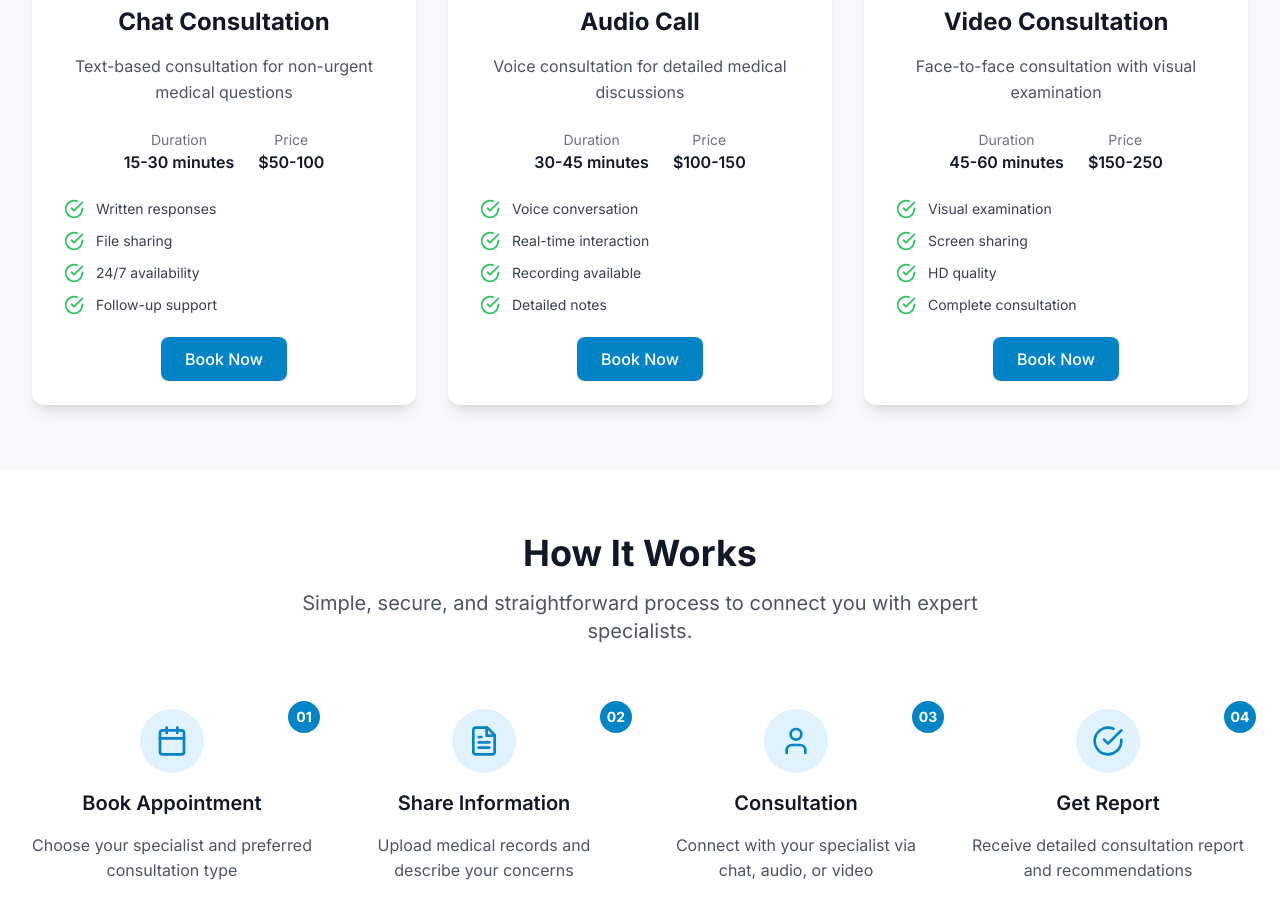
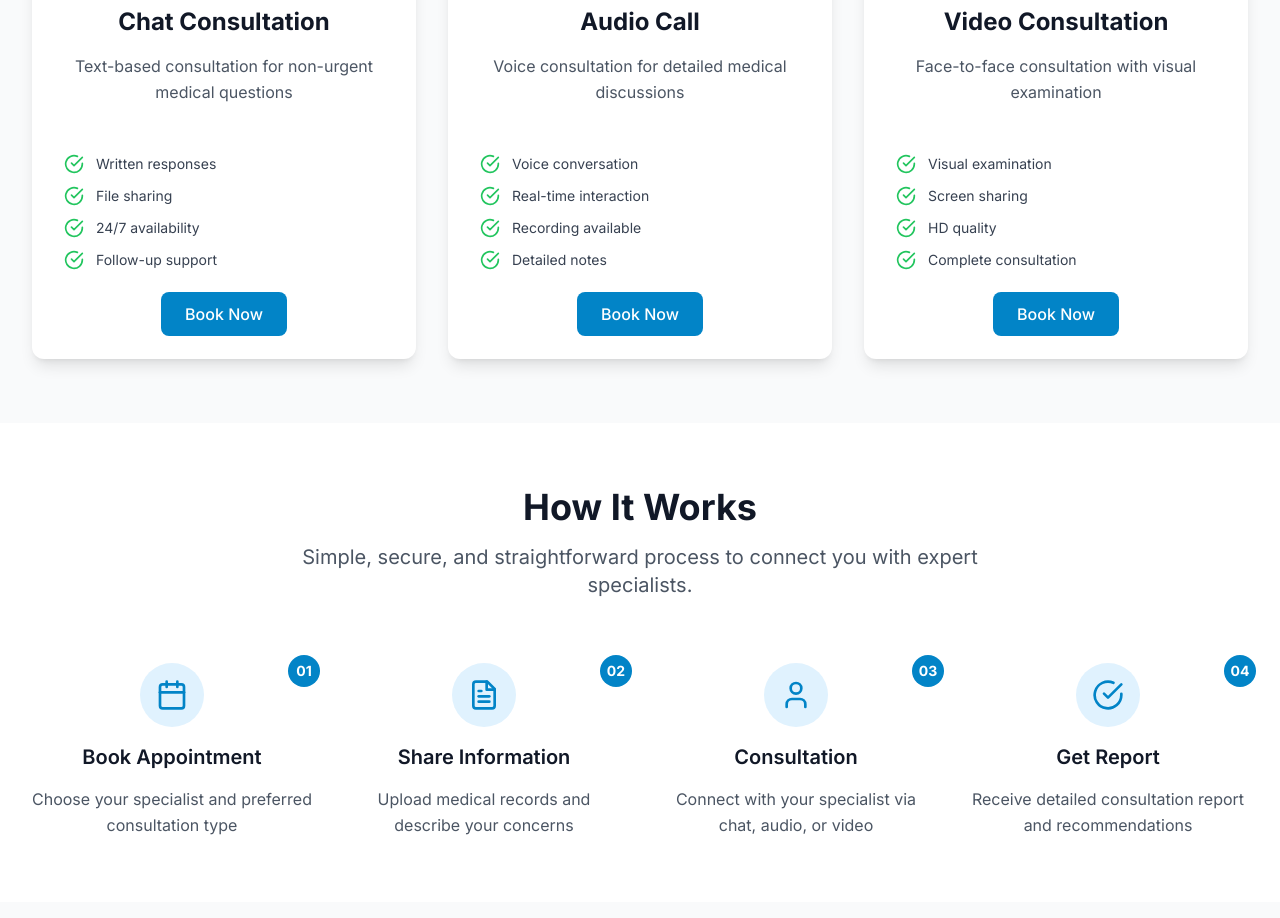
Before and after one commit to savoraTheGlobalApp/telehealth, a React (Create React App) app: page /online-consultation in a window 1280 px wide. Shown: the part 1300-2218 px from the top of the page. Built offline with nearby package versions, Linux system fonts and the light colour scheme.

Commit message:
Comment out price and duration of various consultations

```diff
--- a/src/pages/OnlineConsultation.tsx
+++ b/src/pages/OnlineConsultation.tsx
@@ -43,24 +43,24 @@ const OnlineConsultation: React.FC = () => {
     {
       title: "Chat Consultation",
       description: "Text-based consultation for non-urgent medical questions",
-      duration: "15-30 minutes",
-      price: "$50-100",
+      // duration: "15-30 minutes",
+      // price: "$50-100",
       icon: <MessageCircle className="w-12 h-12" />,
       features: ["Written responses", "File sharing", "24/7 availability", "Follow-up support"]
     },
     {
       title: "Audio Call",
       description: "Voice consultation for detailed medical discussions",
-      duration: "30-45 minutes",
-      price: "$100-150",
+      // duration: "30-45 minutes",
+      // price: "$100-150",
       icon: <Phone className="w-12 h-12" />,
       features: ["Voice conversation", "Real-time interaction", "Recording available", "Detailed notes"]
     },
     {
       title: "Video Consultation",
       description: "Face-to-face consultation with visual examination",
-      duration: "45-60 minutes",
-      price: "$150-250",
+      // duration: "45-60 minutes",
+      // price: "$150-250",
       icon: <Video className="w-12 h-12" />,
       features: ["Visual examination", "Screen sharing", "HD quality", "Complete consultation"]
     }
@@ -223,14 +223,14 @@ const OnlineConsultation: React.FC = () => {
                 <h3 className="text-2xl font-bold text-gray-900 mb-4">{type.title}</h3>
                 <p className="text-gray-600 mb-6">{type.description}</p>
                 <div className="flex justify-center space-x-6 mb-6">
-                  <div className="text-center">
+                  {/* <div className="text-center">
                     <div className="text-sm text-gray-500">Duration</div>
                     <div className="font-semibold text-gray-900">{type.duration}</div>
                   </div>
                   <div className="text-center">
                     <div className="text-sm text-gray-500">Price</div>
                     <div className="font-semibold text-gray-900">{type.price}</div>
-                  </div>
+                  </div> */}
                 </div>
                 <ul className="space-y-3 mb-8 text-left">
                   {type.features.map((feature, featureIndex) => (
```
